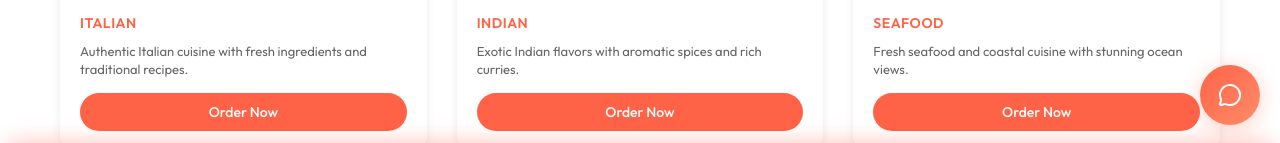
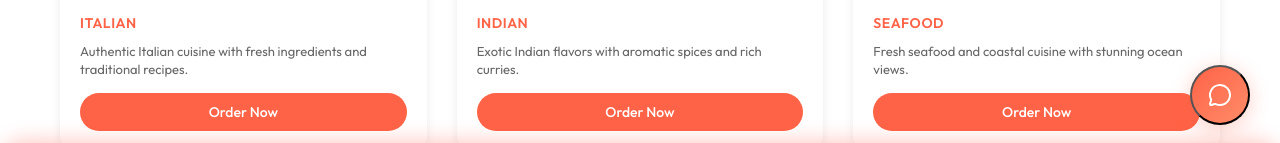
Before and after one commit to swayam03275/Foodie, a React (Vite) app in the folder frontend/: page /restaurants in a window 1280 px wide. Shown: the part 655-798 px from the top of the page. Built offline with nearby package versions, Linux system fonts and the light colour scheme.

Commit message:
Add: Chatbot tooltip

```diff
--- a/frontend/package.json
+++ b/frontend/package.json
@@ -19,7 +19,8 @@
     "react-icons": "^5.5.0",
     "react-leaflet": "^4.2.1",
     "react-router-dom": "^6.26.2",
-    "react-toastify": "^11.0.5"
+    "react-toastify": "^11.0.5",
+    "react-tooltip": "^4.5.1"
   },
   "devDependencies": {
     "@eslint/js": "^9.9.0",
--- a/frontend/src/components/Chatbot/Chatbot.css
+++ b/frontend/src/components/Chatbot/Chatbot.css
@@ -1,7 +1,7 @@
 .chatbot-toggle {
   position: fixed;
   bottom: 20px;
-  right: 20px;
+  right: 30px;
   width: 60px;
   height: 60px;
   background: linear-gradient(135deg, #ff6347, #ff8c69);
@@ -346,3 +346,55 @@
     bottom: 100px;
   }
 }
+.chatbot-tooltip-wrapper {
+  position: relative;
+  display: inline-block;
+}
+
+.chatbot-toggle::before {
+  content: attr(data-tooltip);
+  position: absolute;
+  bottom: 120%;
+  left: 50%;
+  transform: translateX(-50%);
+  background-color: #ff8c69;
+  color: white;
+  padding: 6px 12px;
+  border-radius: 8px;
+  font-size: 13px;
+  white-space: nowrap;
+  opacity: 0;
+  visibility: hidden;
+  transition: opacity 0.3s ease, visibility 0.3s ease;
+  z-index: 1000;
+  pointer-events: none;
+  max-width: 200px;
+  text-overflow: ellipsis;
+  overflow: hidden;
+  box-shadow: 0 2px 10px rgba(0, 0, 0, 0.15);
+}
+
+
+@media (max-width: 300px) {
+  .chatbot-toggle::before {
+    left: auto;
+    right: 0;
+    transform: none;
+  }
+}
+
+.chatbot-toggle::after {
+  display: none !important;
+}
+
+
+.chatbot-toggle:hover::before,
+.chatbot-toggle:focus::before {
+  opacity: 1;
+  visibility: visible;
+}
+
+.chatbot-toggle:focus {
+  outline: 2px solid #ff6347;
+  outline-offset: 2px;
+}
--- a/frontend/src/components/Chatbot/Chatbot.jsx
+++ b/frontend/src/components/Chatbot/Chatbot.jsx
@@ -2,6 +2,7 @@ import React, { useState, useRef, useEffect, useContext } from 'react';
 import { Send, X, MessageCircle, ChefHat } from 'lucide-react';
 import { StoreContext } from '../context/StoreContext';
 import './Chatbot.css';
+
 
 const Chatbot = () => {
   const { cartItems } = useContext(StoreContext);
@@ -212,9 +213,18 @@ Make the suggestions specific, appetizing, and relevant to their preferences. Us
 
   return (
     <>
-      {/* Chatbot Toggle Button */}
-      <div className={`chatbot-toggle ${hasCartItems ? 'with-cart' : ''}`} onClick={toggleChat}>
-        {isOpen ? <X size={24} /> : <MessageCircle size={24} />}
+      {/* Chatbot Toggle Button with tooltip and accessibility*/}
+      <div className="chatbot-tooltip-wrapper">
+        <button
+          className="chatbot-toggle"
+          onClick={toggleChat}
+          title="Chat with us"
+          aria-label="Chat with us"
+          tabIndex="0"
+          data-tooltip="Chat with us"
+        >
+          <MessageCircle size={24} />
+        </button>
       </div>
 
       {/* Chatbot Window */}
```
Also changed, not shown: 1 other file (tests, documents, lock files or other folders).
